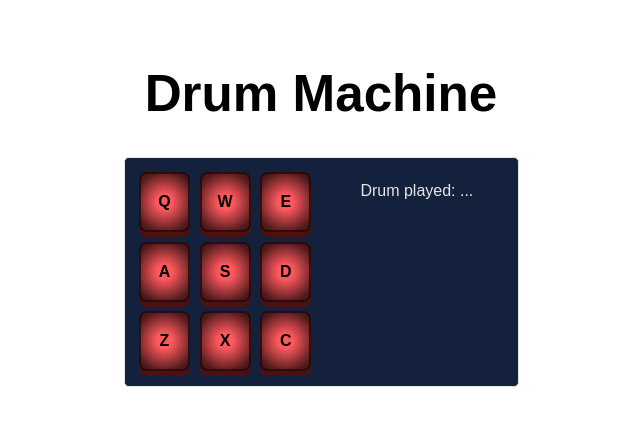
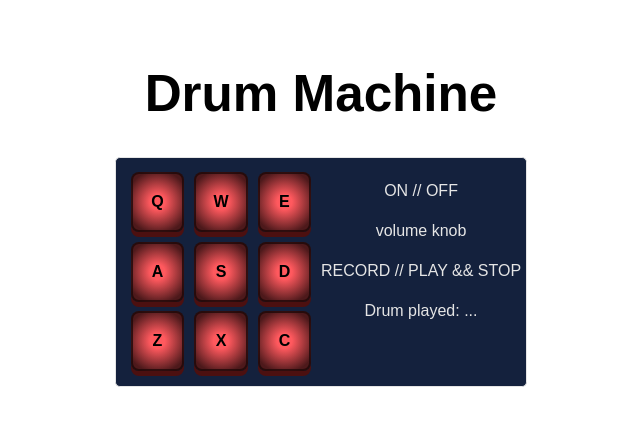
Before and after one commit to JohanCodeForFun/drum-machine, a React (Vite) app: page / in a window 1280 px wide. Shown: the top 426 px of the page, without its empty margins (319-959 px from the left). Built offline with nearby package versions, Linux system fonts and the light colour scheme.

Commit message:
WIP feature buttons

```diff
--- a/src/components/DrumMachine.tsx
+++ b/src/components/DrumMachine.tsx
@@ -49,6 +49,9 @@ export const DrumMachine = () => {
         })}
       </div>
       <div id="display">
+        <p>ON // OFF</p>
+        <p>volume knob</p>
+        <p>RECORD // PLAY && STOP</p>
         <p>Drum played: {drumPlayed}</p>
       </div>
     </>
```
